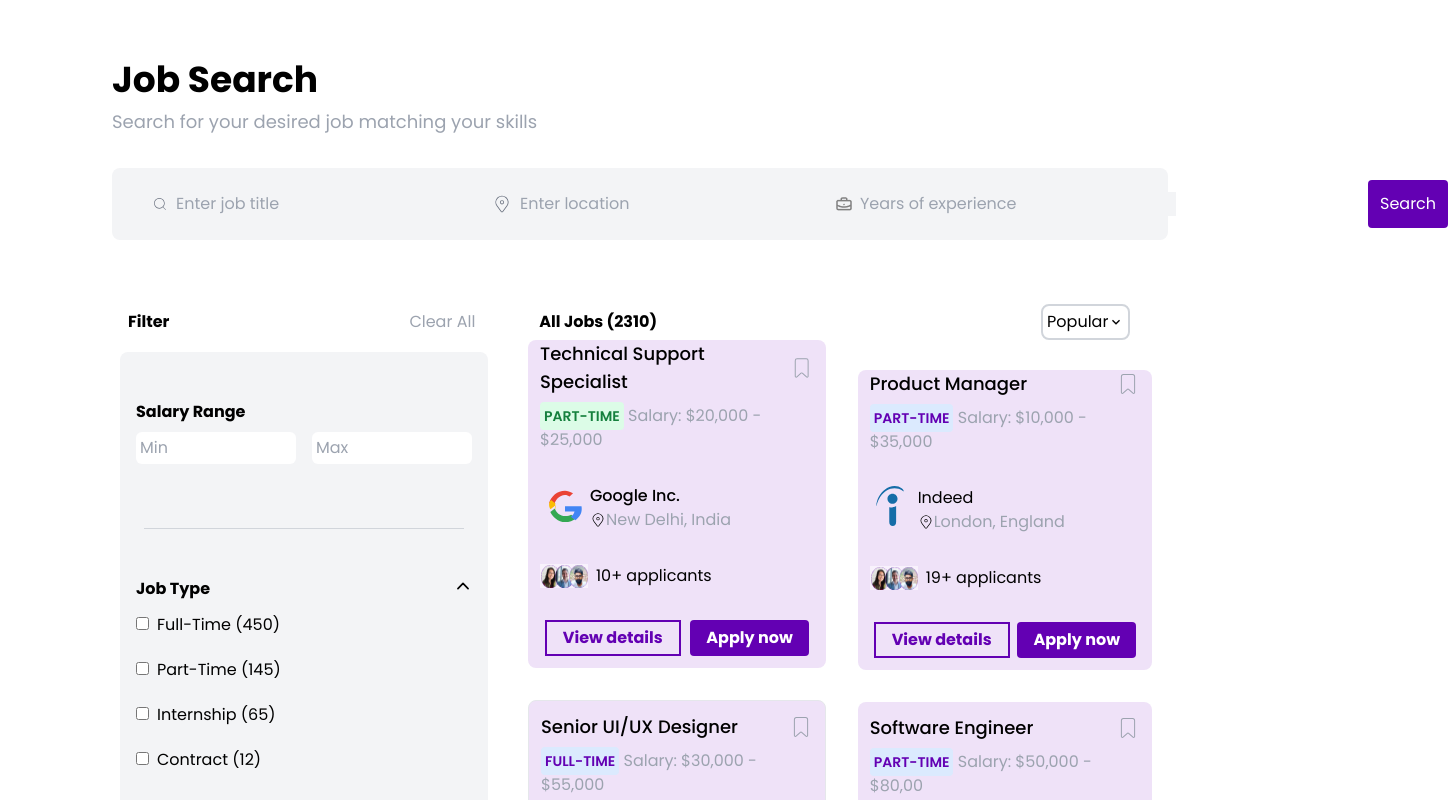
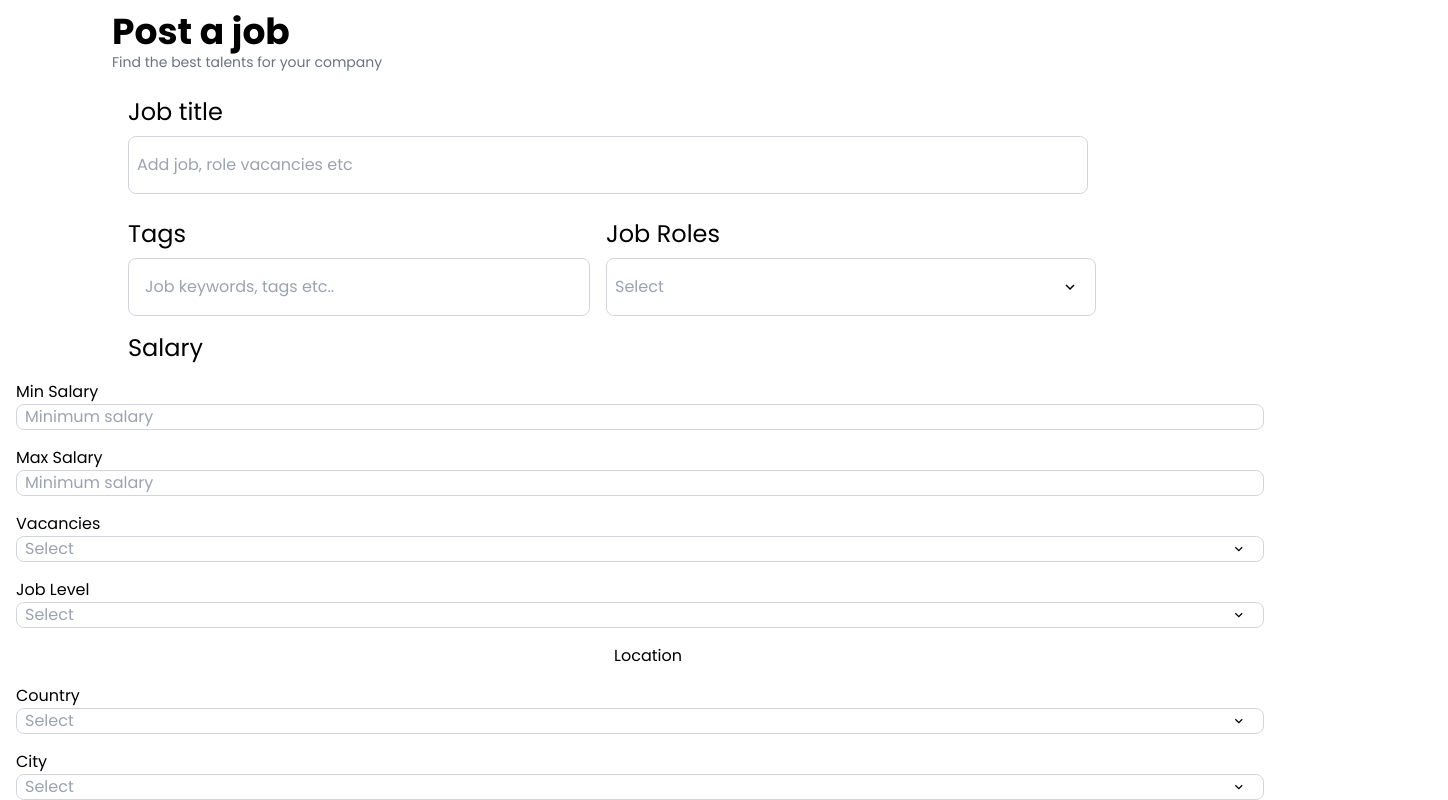
Before and after one commit to segnitsega/job_portal, a React (Vite) app: page / in a window 1280 px wide. Shown: the part 120-920 px from the top of the page, 1448 px wide, since content can reach past the window. Built offline with nearby package versions, Linux system fonts and the light colour scheme; a web font is replaced by a local one.

Commit message:
added PostJob component

```diff
--- a/src/App.jsx
+++ b/src/App.jsx
@@ -5,6 +5,8 @@ import Footer from "./components/Footer"
 import LoginPage from "./components/LoginPage"
 import Registration from "./components/Registration"
 import JobSearch from "./components/JobSearch"
+import PostJob from "./components/PostJob"
+
 
 function App() {
   return (
@@ -12,11 +14,11 @@ function App() {
       {/* <Header/>
       <FeaturedJobs/>
       <TopCompanies/>
-      <Footer /> */}
-      {/* <LoginPage/> */}
-      {/* <Registration/> */}
-      <JobSearch/>
-      {/* <Header/> */}
+      <Footer />
+      <LoginPage/>
+      <Registration/>
+      <JobSearch/> */}
+      <PostJob />
     </div>
   )
 }
--- a/src/components/JobSearch.jsx
+++ b/src/components/JobSearch.jsx
@@ -1,3 +1,4 @@
+import '../index.css'
 import { FaSearchengin } from "react-icons/fa6";
 import { CiSearch, CiLocationOn, CiBookmark  } from "react-icons/ci";
 import Vector from "../assets/Vector.png"
@@ -513,10 +514,6 @@ function JobSearch() {
 
                 </div>
 
-
-
-                {/* <p className="flex justify-center mt-2 mb-2 text-xl md:mx-32 md:mt-16 cursor-pointer text-primary underline hover:scale-105 lg:items-end">View all</p> */}
-
             </div>
 
             <div>
--- /dev/null
+++ b/src/components/PostJob.jsx
@@ -0,0 +1,121 @@
+import { FaSearchengin } from "react-icons/fa6";
+import '../index.css'
+import { MdOutlineKeyboardArrowDown } from "react-icons/md";
+
+
+const PostJob = () => {
+  return (
+    <div>
+
+
+        {/* started from the smallest screen sizes (320px) */}
+        <div className="lg:flex lg:justify-between lg:p-8">
+
+            <div className="flex items-center justify-center mt-4 lg:ml-20 ">
+                <FaSearchengin className="text-primary text-xl cursor-pointer"/>
+                <p className="text-primary font-bold text-xl cursor-pointer">AlwaysApply</p>
+            </div>
+
+            <nav className="flex space-x-3 lg:space-x-10 justify-around mt-4">
+                <p className="active:text-primary active:font-bold lg:text-black lg:hover:text-primary lg:hover:font-bold lg:hover:text-lg cursor-pointer">Home</p>
+                <p className="active:text-primary active:font-bold lg:text-black lg:hover:text-primary lg:hover:font-bold lg:hover:text-lg cursor-pointer">Find Jobs</p>
+                <p className="active:text-primary active:font-bold lg:text-black lg:hover:text-primary lg:hover:font-bold lg:hover:text-lg cursor-pointer">Employers</p>
+                <p className="active:text-primary active:font-bold lg:text-black lg:hover:text-primary lg:hover:font-bold lg:hover:text-lg cursor-pointer">About Us</p>
+            </nav>
+
+            <div className="flex gap-4 mt-4 lg:gap-0 lg:space-x-4 lg:mt-0 lg:block lg:mr-20">
+
+                <button className="text-primary font-bold hover:text-white ml-4 hover:bg-primary hover:border-none border-2 border-primary px-1 py-1 transition-transform transform hover:scale-105 hover:shadow-lg rounded md:ml-4 lg:px-6 lg:py-3">Contact Us</button>
+
+                <button className="text-white font-bold bg-primary px-4 py-1 hover:bg-primary rounded transition-transform transform hover:scale-105 hover:shadow-lg md:ml-4 lg:px-8 lg:py-3">Login</button>
+            </div>
+
+        </div>
+
+        <h1 className="font-bold mt-4 ml-4 lg:ml-20 lg:pl-8 lg:text-4xl">Post a job</h1>
+        <p className="text-gray-500 text-sm ml-4 lg:ml-20 lg:pl-8">Find the best talents for your company</p>
+
+        <div className="flex flex-col mt-4 mx-4 lg:ml-32 lg:mr-48">
+            <label htmlFor="text" className="lg:text-2xl lg:my-2">Job title</label>
+            <input type="text" placeholder="Add job, role vacancies etc" className="border border-gray-300 rounded-lg w-full focus:outline-none focus:ring-2 focus:ring-blue-500 px-2 lg:py-4"/>
+        </div>
+
+        <div className="lg:flex lg:ml-32 lg:-mr-10 gap-4 w-full">
+
+            <div className="flex flex-col mt-4 mx-4 lg:mx-0">
+                <label htmlFor="text" className="lg:text-2xl lg:my-2">Tags</label>
+                <input type="text" placeholder="Job keywords, tags etc.." className="border border-gray-300 rounded-lg w-full focus:outline-none focus:ring-2 focus:ring-blue-500 px-2 lg:py-4 lg:pr-32 lg:pl-4"/>
+            </div>
+
+            <div className="flex flex-col mt-4 mx-4 lg:mx-0">
+                <label htmlFor="text" className="lg:text-2xl lg:my-2">Job Roles</label>
+                <div className="flex justify-between items-center border border-gray-300 rounded-lg">
+                    <input type="text" placeholder="Select" className=" rounded-lg w-full focus:outline-none focus:ring-2 focus:ring-blue-500 px-2 lg:py-4 lg:pr-32 "/>
+                    <MdOutlineKeyboardArrowDown className="mr-4 lg:text-xl"/>
+                </div>
+            </div>
+
+        </div>
+
+        <h2 className=" mt-4 flex justify-center lg:justify-start lg:ml-32 lg:text-2xl">Salary</h2>
+
+        <div className="flex flex-col mt-4 ml-4 mx-4">
+            <label htmlFor="text">Min Salary</label>
+            <input type="text" placeholder="Minimum salary" className="border border-gray-300 rounded-lg w-full focus:outline-none focus:ring-2 focus:ring-blue-500 px-2"/>
+        </div>
+
+        <div className="flex flex-col mt-4 ml-4 mx-4">
+            <label htmlFor="text">Max Salary</label>
+            <input type="text" placeholder="Minimum salary" className="border border-gray-300 rounded-lg w-full focus:outline-none focus:ring-2 focus:ring-blue-500 px-2"/>
+        </div>
+
+        {/* <div className="hidden lg:block">
+
+        </div> */}
+
+        <div className="flex flex-col mt-4 mx-4">
+            <label htmlFor="text">Vacancies</label>
+            <div className="flex justify-between items-center border border-gray-300 rounded-lg">
+                <input type="text" placeholder="Select" className=" rounded-lg w-full focus:outline-none focus:ring-2 focus:ring-blue-500 px-2"/>
+                <MdOutlineKeyboardArrowDown className="mr-4"/>
+            </div>
+        </div>
+
+        <div className="flex flex-col mt-4 mx-4">
+            <label htmlFor="text">Job Level</label>
+            <div className="flex justify-between items-center border border-gray-300 rounded-lg">
+                <input type="text" placeholder="Select" className=" rounded-lg w-full focus:outline-none focus:ring-2 focus:ring-blue-500 px-2"/>
+                <MdOutlineKeyboardArrowDown className="mr-4"/>
+            </div>
+        </div>
+
+        <h2 className="ml-4 mt-4 flex justify-center">Location</h2>
+        <div className="flex flex-col mt-4 mx-4">
+            <label htmlFor="text">Country</label>
+            <div className="flex justify-between items-center border border-gray-300 rounded-lg">
+                <input type="text" placeholder="Select" className=" rounded-lg w-full focus:outline-none focus:ring-2 focus:ring-blue-500 px-2"/>
+                <MdOutlineKeyboardArrowDown className="mr-4"/>
+            </div>
+        </div>
+
+        <div className="flex flex-col mt-4 mx-4">
+            <label htmlFor="text">City</label>
+            <div className="flex justify-between items-center border border-gray-300 rounded-lg">
+                <input type="text" placeholder="Select" className=" rounded-lg w-full focus:outline-none focus:ring-2 focus:ring-blue-500 px-2"/>
+                <MdOutlineKeyboardArrowDown className="mr-4"/>
+            </div>
+        </div>
+
+        <h2 className="ml-4 mt-4">Job Description</h2>
+
+        <textarea name="description" id="description" className="border-2 h-60 my-4 rounded-lg mx-4 outline-none focus:ring-2 focus:ring-blue-500 p-2 w-full"></textarea>
+
+        <button className="text-white font-bold bg-primary px-4 py-1 hover:bg-primary rounded transition-transform transform hover:scale-105 hover:shadow-lg mb-2 ml-4">Post Job</button>
+
+
+
+    </div>
+  )
+}
+
+export default PostJob
--- a/src/components/TopCompanies.jsx
+++ b/src/components/TopCompanies.jsx
@@ -1,3 +1,4 @@
+import '../index.css'
 import Flipkart from '../assets/Flipkart.svg'
 import Google from '../assets/Google.svg'
 import Youtube from '../assets/Youtube.svg'
```
Lines whose indentation alone changed are shown as unchanged.
